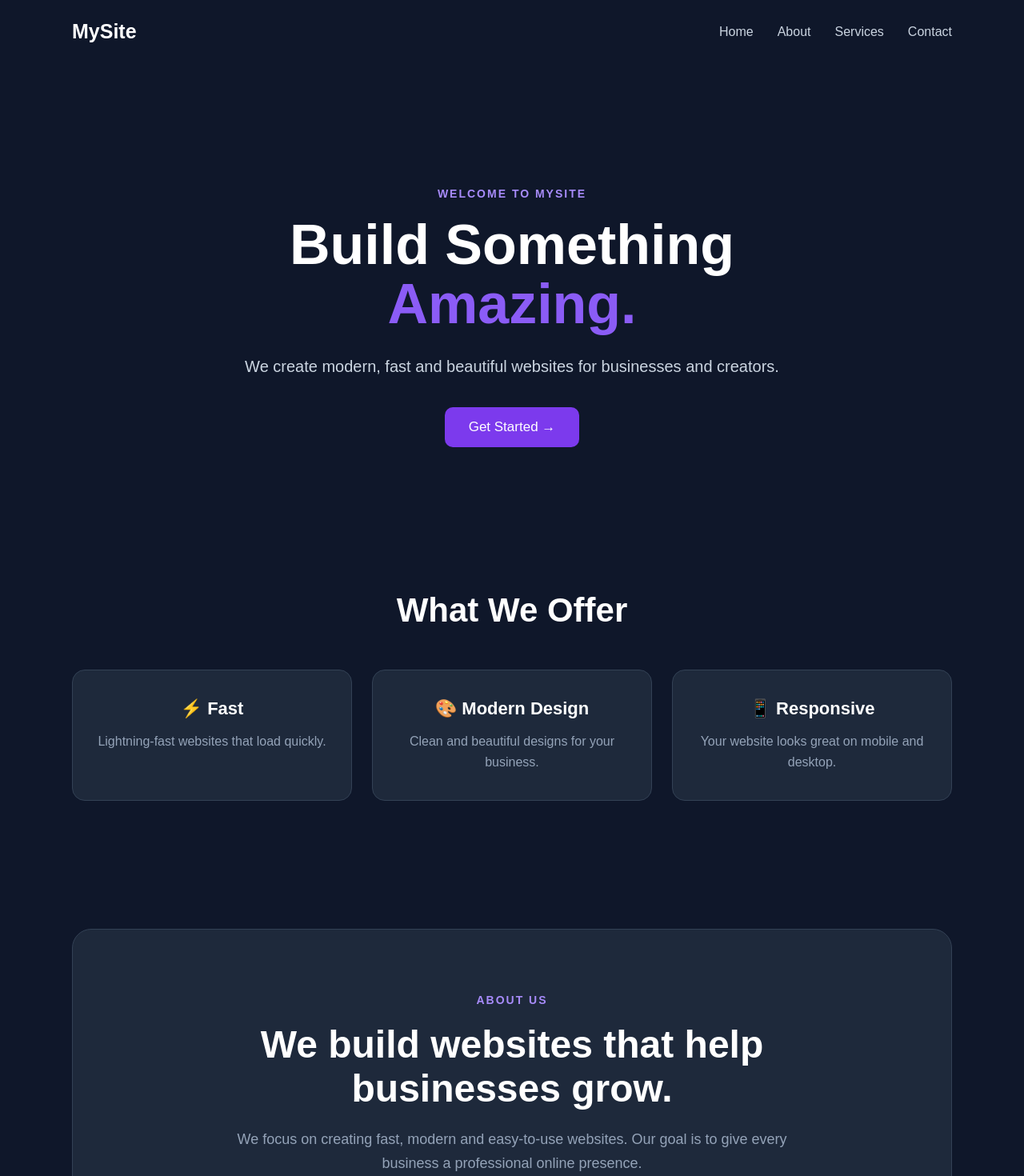
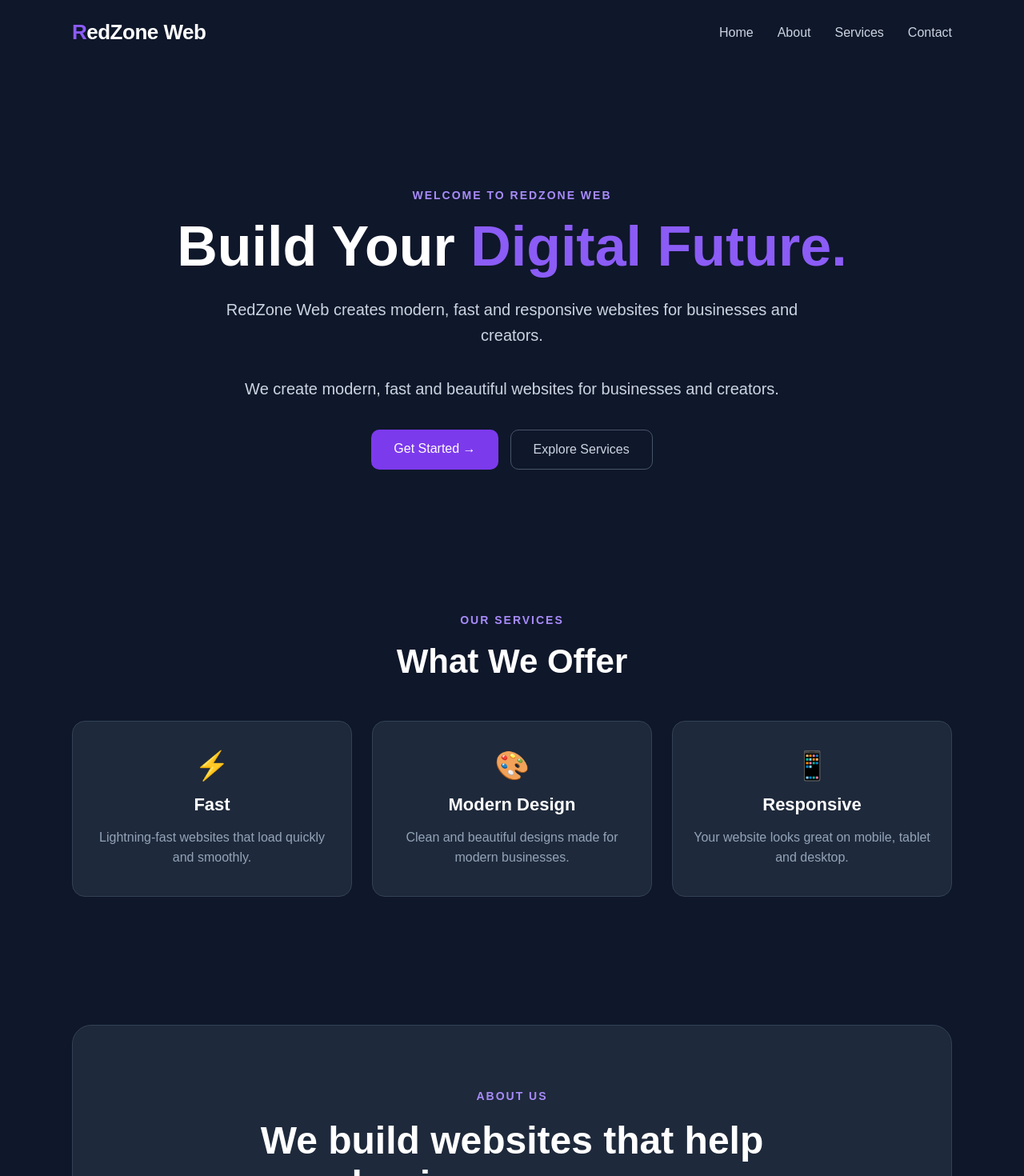
Before and after one commit to johnbashirian544-ctrl/my-site, a React (Vite) app: page / in a window 1280 px wide. Shown: the top 1470 px of the page at 80% size. Built offline with nearby package versions, Linux system fonts and the light colour scheme.

Commit message:
Update RedZone Web

```diff
--- a/index.html
+++ b/index.html
@@ -4,7 +4,7 @@
     <meta charset="UTF-8" />
     <link rel="icon" type="image/svg+xml" href="/favicon.svg" />
     <meta name="viewport" content="width=device-width, initial-scale=1.0" />
-    <title>my-site</title>
+  <title>RedZone Web</title>
   </head>
   <body>
     <div id="root"></div>
--- a/src/App.css
+++ b/src/App.css
@@ -259,4 +259,105 @@ body {
   .contact h2 {
     font-size: 35px;
   }
+}.hero-buttons {
+  display: flex;
+  justify-content: center;
+  gap: 15px;
+  flex-wrap: wrap;
 }
+
+.primary-button,
+.secondary-button {
+  display: inline-block;
+  padding: 15px 28px;
+  border-radius: 10px;
+  text-decoration: none;
+  font-size: 16px;
+  transition: 0.3s ease;
+}
+
+.primary-button {
+  background: #7c3aed;
+  color: white;
+}
+
+.primary-button:hover {
+  transform: translateY(-3px);
+  opacity: 0.9;
+}
+
+.secondary-button {
+  border: 1px solid #475569;
+  color: #cbd5e1;
+  background: transparent;
+}
+
+.secondary-button:hover {
+  background: #1e293b;
+  transform: translateY(-3px);
+}
+
+.feature-icon {
+  font-size: 35px;
+  margin-bottom: 15px;
+}
+
+.feature-card {
+  transition: transform 0.3s ease, border-color 0.3s ease;
+}
+
+.feature-card:hover {
+  transform: translateY(-8px);
+  border-color: #7c3aed;
+}
+
+.hero-text {
+  max-width: 750px;
+  margin-left: auto;
+  margin-right: auto;
+}
+
+@media (max-width: 768px) {
+  .navbar {
+    gap: 15px;
+  }
+
+  .nav-links {
+    gap: 12px;
+  }
+
+  .hero {
+    margin-top: 90px;
+  }
+
+  .hero h1 {
+    font-size: 44px;
+  }
+
+  .hero-buttons {
+    flex-direction: column;
+    align-items: center;
+  }
+
+  .primary-button,
+  .secondary-button {
+    width: 220px;
+    text-align: center;
+  }
+}.logo {
+  font-size: 26px;
+  font-weight: 800;
+  letter-spacing: -0.5px;
+}
+
+.logo::first-letter {
+  color: #8b5cf6;
+}
+
+.nav-links a {
+  transition: color 0.3s ease;
+}
+
+.nav-links a:hover {
+  color: #a78bfa;
+}
--- a/src/App.jsx
+++ b/src/App.jsx
@@ -1,11 +1,13 @@
 import { motion } from "motion/react";
 import "./App.css";
+
 function App() {
   return (
     <div className="app">
 
+      {/* Navbar */}
       <nav className="navbar">
-        <div className="logo">MySite</div>
+        <div className="logo">RedZone Web</div>
 
         <div className="nav-links">
           <a href="#home">Home</a>
@@ -15,60 +17,95 @@ function App() {
         </div>
       </nav>
 
-      <motion.div
+      {/* Hero */}
+      <motion.section
         className="hero"
+        id="home"
         initial={{ opacity: 0, y: 40 }}
         animate={{ opacity: 1, y: 0 }}
         transition={{ duration: 0.8 }}
-      >
-        <p className="small-title">WELCOME TO MYSITE</p>
+      >  <p className="small-title">WELCOME TO REDZONE WEB</p>
 
         <h1>
-          Build Something
-          <span> Amazing.</span>
+      Build Your
+      <span> Digital Future.</span>
        </h1>
 
-        <p>
+      <p className="hero-text">
+      RedZone Web creates modern, fast and responsive websites for businesses and creators.
+       </p>
+
+        <p className="hero-text">
           We create modern, fast and beautiful websites for businesses
           and creators.
         </p>
 
-        <button>Get Started →</button>
-      </motion.div>
+        <div className="hero-buttons">
+          <a href="#contact" className="primary-button">
+            Get Started →
+          </a>
+
+          <a href="#services" className="secondary-button">
+            Explore Services
+          </a>
+        </div>
+      </motion.section>
+
+      {/* Features */}
       <section className="features" id="services">
+        <p className="small-title">OUR SERVICES</p>
         <h2>What We Offer</h2>
 
         <div className="feature-grid">
+
           <div className="feature-card">
-      <h3>⚡ Fast</h3>
-      <p>Lightning-fast websites that load quickly.</p>
+            <div className="feature-icon">⚡</div>
+            <h3>Fast</h3>
+            <p>
+              Lightning-fast websites that load quickly and smoothly.
+            </p>
           </div>
 
           <div className="feature-card">
-      <h3>🎨 Modern Design</h3>
-      <p>Clean and beautiful designs for your business.</p>
+            <div className="feature-icon">🎨</div>
+            <h3>Modern Design</h3>
+            <p>
+              Clean and beautiful designs made for modern businesses.
+            </p>
           </div>
 
           <div className="feature-card">
-      <h3>📱 Responsive</h3>
-      <p>Your website looks great on mobile and desktop.</p>
+            <div className="feature-icon">📱</div>
+            <h3>Responsive</h3>
+            <p>
+              Your website looks great on mobile, tablet and desktop.
+            </p>
           </div>
+
         </div>
       </section>
+
+      {/* About */}
       <section className="about" id="about">
         <div className="about-content">
           <p className="small-title">ABOUT US</p>
 
-    <h2>We build websites that help businesses grow.</h2>
+          <h2>
+            We build websites that help businesses grow.
+          </h2>
 
           <p>
             We focus on creating fast, modern and easy-to-use websites.
             Our goal is to give every business a professional online presence.
           </p>
 
-    <button>Learn More →</button>
+          <a href="#contact" className="primary-button">
+            Learn More →
+          </a>
         </div>
       </section>
+
+      {/* Contact */}
       <section className="contact" id="contact">
         <p className="small-title">CONTACT US</p>
 
@@ -78,12 +115,17 @@ function App() {
           Have a project in mind? Get in touch with us and let's talk.
         </p>
 
-  <button>Contact Us →</button>
-</section><footer className="footer">
-  <p>© 2026 MySite. All rights reserved.</p>
+        <a href="mailto:hello@mysite.com" className="primary-button">
+          Contact Us →
+        </a>
+      </section>
+
+      {/* Footer */}
+      <footer className="footer">
+        <p>© 2026 RedZone Web. All rights reserved.</p>
       </footer>
+
     </div>
-
   );
 }
 
```
Lines whose indentation alone changed are shown as unchanged.
